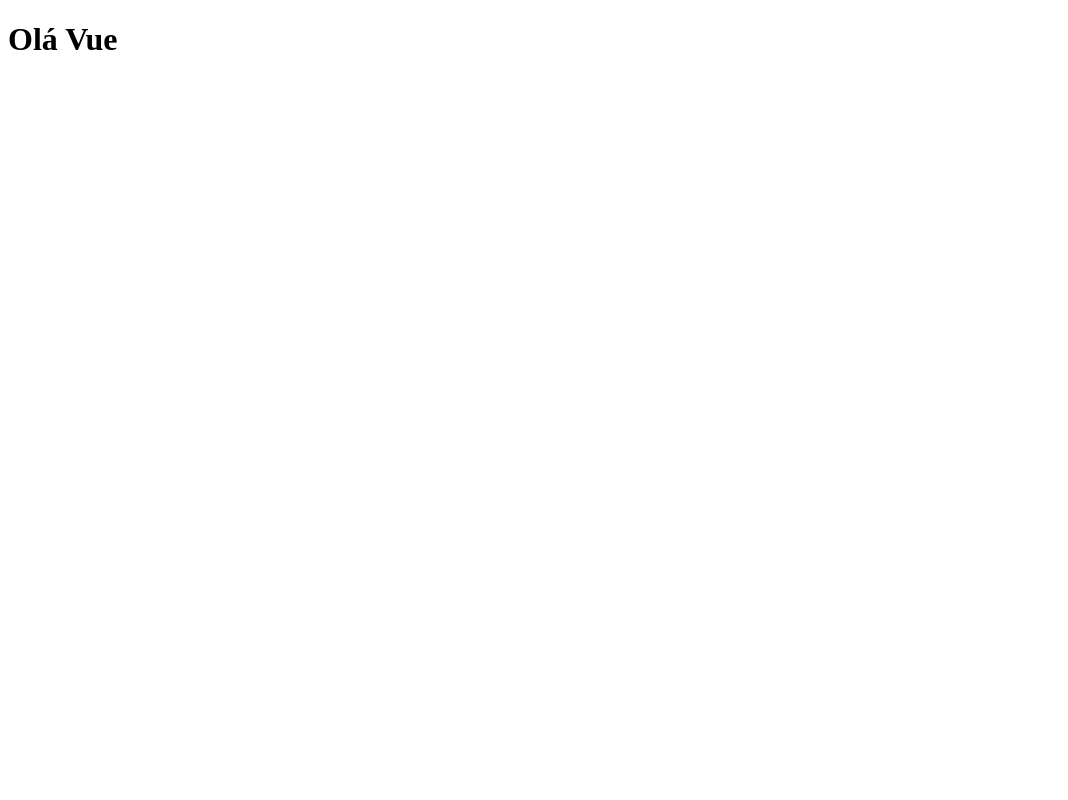
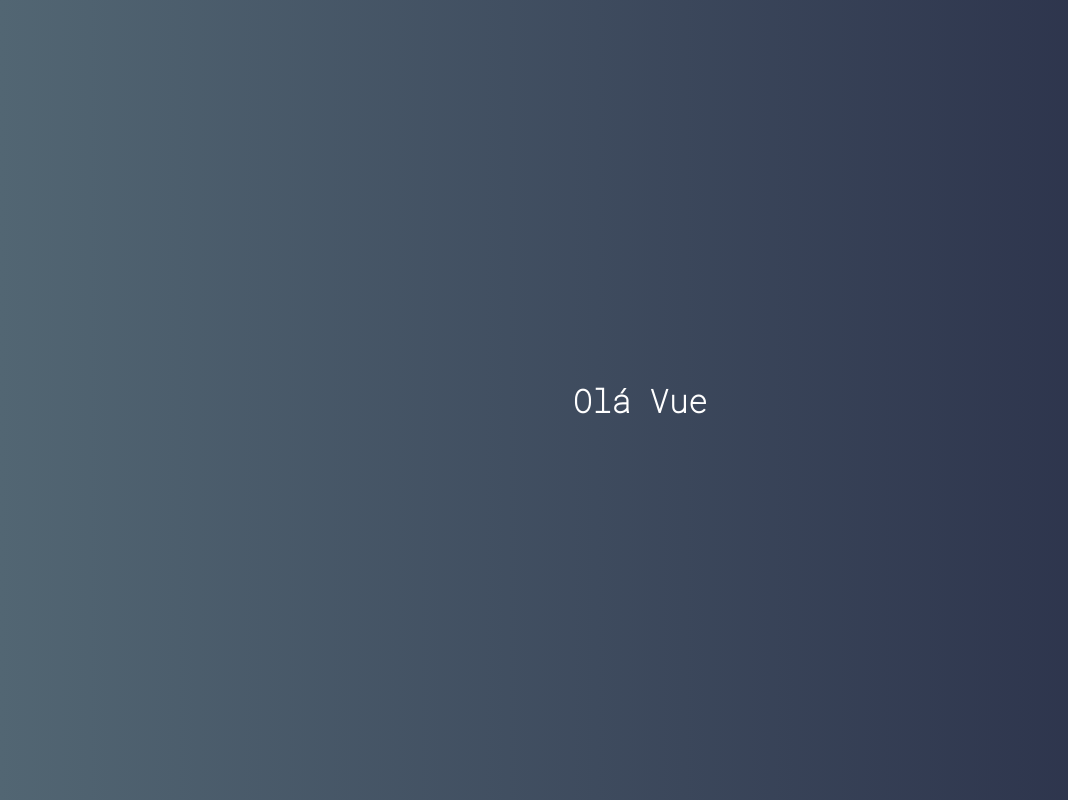
Before and after one commit to PomboObeso/project-vue__calculator, a Vue app: page / in a window 1280 px wide. Shown: the whole page, without its empty margins (0-1068 px from the left). Built offline with nearby package versions, Linux system fonts and the light colour scheme.

Commit message:
Project Vue - Visual Configs template

```diff
--- a/src/App.vue
+++ b/src/App.vue
@@ -11,5 +11,27 @@
 </script>
 
 <style>
+@font-face {
+    font-family: "RobotoMono" ;
+    src: url("./fonts/RobotoMono-Thin.ttf");
+}
+* {
+    font-family: "RobotoMono", monospace;
+}
 
+body {
+    margin: 0;
+    padding: 0;
+}
+
+#app {
+    display: flex;
+    flex-direction: column;
+    height: 100vh;
+    justify-content: center;
+    align-items: center;
+
+    color: #fff;
+    background: linear-gradient(to right, rgb(82,102, 115), rgb(39, 44, 70));
+}
 </style>
```
Also changed, not shown: src/fonts/RobotoMono-Thin.ttf (added).
